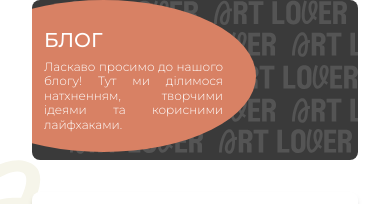
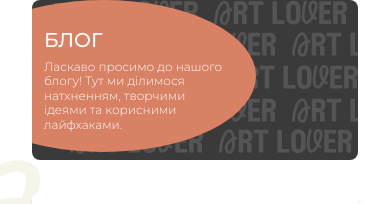
Before and after one commit to cyanidium-dev/art-lover-frontend, a Next.js app: page /blog in a window 390 px wide. Shown: the top 204 px of the page. Built offline with nearby package versions, Linux system fonts and the light colour scheme.

Commit message:
added hero animation

```diff
--- a/src/modules/blog/hero/Hero.tsx
+++ b/src/modules/blog/hero/Hero.tsx
@@ -1,46 +1,35 @@
 import Container from '@/shared/components/container/Container';
-import Image from 'next/image';
+import * as motion from 'motion/react-client';
+import { fadeInAnimation } from '@/shared/utils/animationVariants';
+import HeroImages from './HeroImages';
 
 export default function Hero() {
   return (
     <section>
       <Container>
         <div className="relative z-10 px-3 md:px-10 py-7 md:py-[82px] bg-dark text-white rounded-[8px] xl:rounded-[16px] overflow-hidden">
-          <Image
-            src="/images/blogPage/hero/figureLeftMob.svg"
-            alt="background"
-            width="224"
-            height="152"
-            className="md:hidden absolute -z-10 top-0 left-0"
-          />
-          <Image
-            src="/images/blogPage/hero/figureRightMob.svg"
-            alt="background"
-            width="296"
-            height="154"
-            className="md:hidden absolute -z-20 top-0 right-0"
-          />
-          <Image
-            src="/images/blogPage/hero/figureLeftDesk.svg"
-            alt="background"
-            width="550"
-            height="305"
-            className="hidden md:block absolute -z-10 top-0 md:left-[-120px] lg:left-[-70px] xl:left-0 w-auto h-full"
-          />
-          <Image
-            src="/images/blogPage/hero/figureRightDesk.svg"
-            alt="background"
-            width="1100"
-            height="279"
-            className="hidden md:block absolute -z-20 top-[14px] right-0 w-auto md:h-[249px] lg:h-[259px] xl:h-[279px] object-cover"
-          />
-          <h1 className="mb-2 xl:mb-3 text-[20px] md:text-[24px] lg:text-[32px] xl:text-[40px] font-medium leading-[120%] uppercase">
+          <HeroImages />
+          <motion.h1
+            initial="hidden"
+            whileInView="visible"
+            exit="exit"
+            viewport={{ once: true, amount: 0.2 }}
+            variants={fadeInAnimation({ y: 30 })}
+            className="mb-2 xl:mb-3 text-[20px] md:text-[24px] lg:text-[32px] xl:text-[40px] font-medium leading-[120%] uppercase"
+          >
             блог
-          </h1>
-          <p className="max-w-[179px] md:max-w-[260px] text-[12px] md:text-[16px] font-light leading-[120%] xl:leading-[126%] text-justify">
+          </motion.h1>
+          <motion.p
+            initial="hidden"
+            whileInView="visible"
+            exit="exit"
+            viewport={{ once: true, amount: 0.2 }}
+            variants={fadeInAnimation({ scale: 0.9, delay: 0.4 })}
+            className="max-w-[179px] md:max-w-[260px] text-[12px] md:text-[16px] font-light leading-[120%] xl:leading-[126%] md:text-justify"
+          >
             Ласкаво просимо до нашого блогу! Тут ми ділимося натхненням,
             творчими ідеями та корисними лайфхаками.
-          </p>
+          </motion.p>
         </div>
       </Container>
     </section>
--- /dev/null
+++ b/src/modules/blog/hero/HeroImages.tsx
@@ -0,0 +1,72 @@
+import Image from 'next/image';
+import * as motion from 'motion/react-client';
+import { fadeInAnimation } from '@/shared/utils/animationVariants';
+
+export default function HeroImages() {
+  return (
+    <>
+      <motion.div
+        initial="hidden"
+        whileInView="visible"
+        exit="exit"
+        viewport={{ once: true, amount: 0.2 }}
+        variants={fadeInAnimation({})}
+        className="md:hidden absolute -z-10 top-0 left-0"
+      >
+        <Image
+          src="/images/blogPage/hero/figureLeftMob.svg"
+          alt="background"
+          width="224"
+          height="152"
+        />
+      </motion.div>
+      <motion.div
+        initial="hidden"
+        whileInView="visible"
+        exit="exit"
+        viewport={{ once: true, amount: 0.2 }}
+        variants={fadeInAnimation({ delay: 0.8, duration: 2 })}
+        className="md:hidden absolute -z-20 top-0 right-0"
+      >
+        <Image
+          src="/images/blogPage/hero/figureRightMob.svg"
+          alt="background"
+          width="296"
+          height="154"
+        />
+      </motion.div>
+      <motion.div
+        initial="hidden"
+        whileInView="visible"
+        exit="exit"
+        viewport={{ once: true, amount: 0.2 }}
+        variants={fadeInAnimation({})}
+        className="hidden md:block absolute -z-10 top-0 md:left-[-120px] lg:left-[-70px] xl:left-0"
+      >
+        <Image
+          src="/images/blogPage/hero/figureLeftDesk.svg"
+          alt="background"
+          width="550"
+          height="305"
+          className=" w-auto h-full"
+        />
+      </motion.div>
+      <motion.div
+        initial="hidden"
+        whileInView="visible"
+        exit="exit"
+        viewport={{ once: true, amount: 0.2 }}
+        variants={fadeInAnimation({ delay: 0.8, duration: 2 })}
+        className="hidden md:block absolute -z-20 top-[14px] right-0"
+      >
+        <Image
+          src="/images/blogPage/hero/figureRightDesk.svg"
+          alt="background"
+          width="1100"
+          height="279"
+          className=" w-auto md:h-[249px] lg:h-[259px] xl:h-[279px] object-cover"
+        />
+      </motion.div>
+    </>
+  );
+}
```
